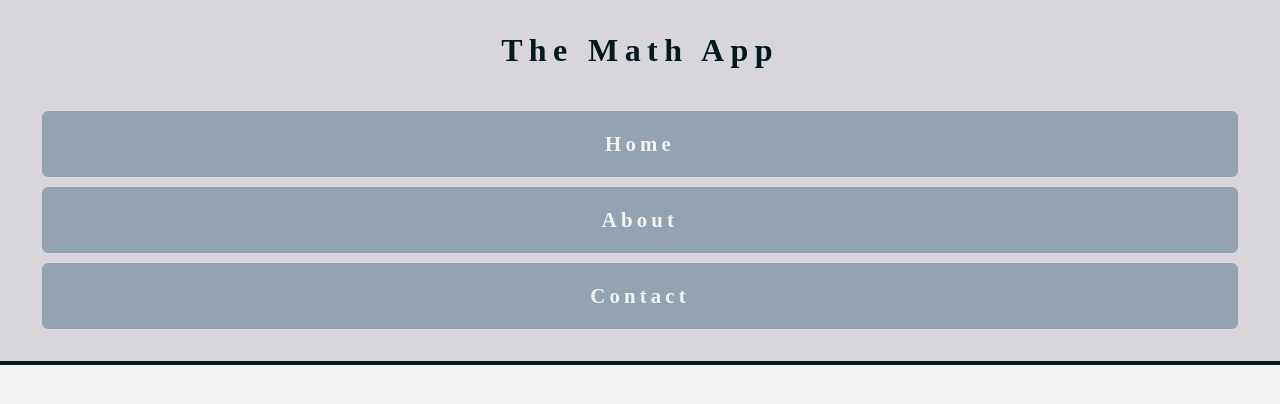
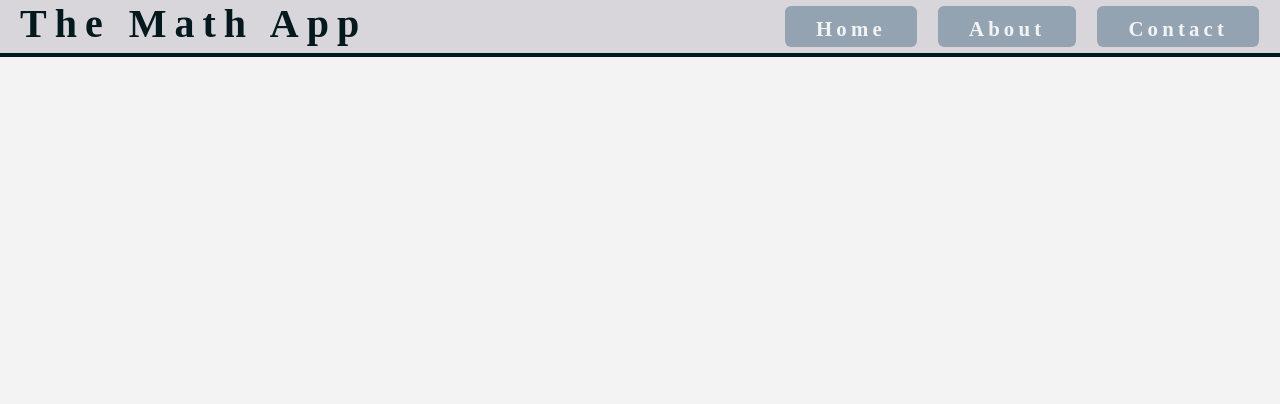
Before and after one commit to eandy5000/mental_math, a website: page public/index.html in a window 1280 px wide. Drawn offline with nearby package versions, Linux system fonts and the light colour scheme.

Commit message:
flex menu complete

```diff
--- a/public/styles/style.css
+++ b/public/styles/style.css
@@ -39,7 +39,7 @@ a {
     text-align: center;
     padding: 1em;
     font-weight: bold;
-    font-size: 2em;
+    font-size: 2.5em;
     letter-spacing: .2em;
 
 }
@@ -62,3 +62,50 @@ a {
 .nav-list a {
      color: #F3F3F3;
 }
+
+/*=====================
+    Media Queries
+======================*/
+
+@media (min-width: 600px) and (max-width: 1130px){
+    .main-nav {
+        display: flex;
+        flex-direction: column;
+    }
+    .nav-list {
+        display: flex;
+        justify-content: center;
+    }
+    .nav-list li {
+        padding: .4em 2.5em;
+        margin: .5em 1em;
+    }
+}
+
+@media (min-width: 1131px) {
+    .main-nav,
+    .nav-list,
+    .main-nav h3,
+    .nav-list li {
+        padding: 0;
+        margin: 0
+    }
+
+
+
+    .main-nav {
+        display: flex;
+    }
+    .main-nav h3 {
+        margin: 0 auto 0 .5em;
+    }
+    .nav-list {
+        display: flex;
+    }
+    .nav-list li {
+        padding: .5em 1.5em .3em 1.5em;
+        margin: .3em 1em .3em 0;
+    }
+
+
+}
```
